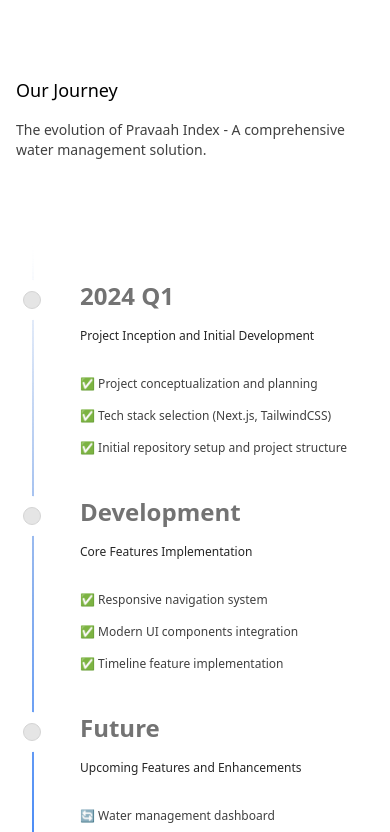
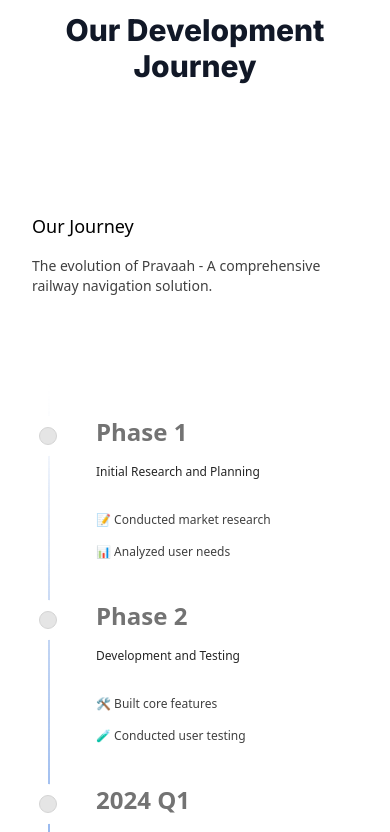
Before and after one commit to AdityaKotkar47/sih-index, a Next.js app: page / in a window 390 px wide. Shown: the part 4447-5279 px from the top of the page. Built offline with nearby package versions, Linux system fonts and the light colour scheme.

Commit message:
background fix

```diff
--- a/app/page.js
+++ b/app/page.js
@@ -13,9 +13,7 @@
       <Navbar />
       <HeroSection />
       <ProjectsSection />
-      <section id="timeline" className="py-20">
-        <ProjectTimeline />
-      </section>
+      <ProjectTimeline />
       <AboutSection />
       <ThemeToggle />
     </main>
--- a/components/ProjectTimeline.js
+++ b/components/ProjectTimeline.js
@@ -4,6 +4,44 @@
 
 export function ProjectTimeline() {
   const data = [
+    {
+      title: "Phase 1",
+      image: "/assets/images/timeline/phase1.jpg",
+      content: (
+        <div>
+          <p className="text-neutral-800 dark:text-neutral-200 text-xs md:text-sm font-normal mb-8">
+            Initial Research and Planning
+          </p>
+          <div className="grid grid-cols-1 gap-4">
+            <div className="flex gap-2 items-center text-neutral-700 dark:text-neutral-300 text-xs md:text-sm">
+              📝 Conducted market research
+            </div>
+            <div className="flex gap-2 items-center text-neutral-700 dark:text-neutral-300 text-xs md:text-sm">
+              📊 Analyzed user needs
+            </div>
+          </div>
+        </div>
+      ),
+    },
+    {
+      title: "Phase 2",
+      image: "/assets/images/timeline/phase2.jpg",
+      content: (
+        <div>
+          <p className="text-neutral-800 dark:text-neutral-200 text-xs md:text-sm font-normal mb-8">
+            Development and Testing
+          </p>
+          <div className="grid grid-cols-1 gap-4">
+            <div className="flex gap-2 items-center text-neutral-700 dark:text-neutral-300 text-xs md:text-sm">
+              🛠️ Built core features
+            </div>
+            <div className="flex gap-2 items-center text-neutral-700 dark:text-neutral-300 text-xs md:text-sm">
+              🧪 Conducted user testing
+            </div>
+          </div>
+        </div>
+      ),
+    },
     {
       title: "2024 Q1",
       content: (
@@ -70,8 +108,18 @@
   ];
 
   return (
-    <div className="w-full">
-      <Timeline data={data} />
-    </div>
+    <section id="timeline" className="bg-white dark:bg-background py-16">
+      <div className="max-w-7xl mx-auto px-4 sm:px-6 lg:px-8">
+        <div className="text-center mb-12">
+          <h2 className="text-base text-indigo-600 dark:text-indigo-400 font-semibold tracking-wide uppercase">
+            Timeline
+          </h2>
+          <p className="mt-2 text-3xl font-extrabold text-gray-900 dark:text-white sm:text-4xl">
+            Our Development Journey
+          </p>
+        </div>
+        <Timeline data={data} />
+      </div>
+    </section>
   );
 }
--- a/components/ui/timeline.js
+++ b/components/ui/timeline.js
@@ -5,6 +5,7 @@
   motion,
 } from "framer-motion";
 import React, { useEffect, useRef, useState } from "react";
+import Image from "next/image";
 
 export const Timeline = ({ data }) => {
   const ref = useRef(null);
@@ -28,7 +29,7 @@
 
   return (
     <div
-      className="w-full bg-white dark:bg-neutral-950 font-sans md:px-10"
+      className="w-full bg-white dark:bg-background font-sans md:px-10"
       ref={containerRef}
     >
       <div className="max-w-7xl mx-auto py-20 px-4 md:px-8 lg:px-10">
@@ -36,7 +37,7 @@
           Our Journey
         </h2>
         <p className="text-neutral-700 dark:text-neutral-300 text-sm md:text-base max-w-sm">
-          The evolution of Pravaah Index - A comprehensive water management solution.
+          The evolution of Pravaah - A comprehensive railway navigation solution.
         </p>
       </div>
 
@@ -59,6 +60,20 @@
               <h3 className="md:hidden block text-2xl mb-4 text-left font-bold text-neutral-500 dark:text-neutral-500">
                 {item.title}
               </h3>
+              {item.images && item.images.length > 0 && (
+                <div className="grid grid-cols-1 md:grid-cols-2 gap-4 mb-6">
+                  {item.images.map((image, imgIndex) => (
+                    <div key={imgIndex} className="relative w-full h-48 rounded-lg overflow-hidden">
+                      <Image
+                        src={image}
+                        alt={`${item.title} image ${imgIndex + 1}`}
+                        fill
+                        className="object-cover"
+                      />
+                    </div>
+                  ))}
+                </div>
+              )}
               {item.content}
             </div>
           </div>
```
